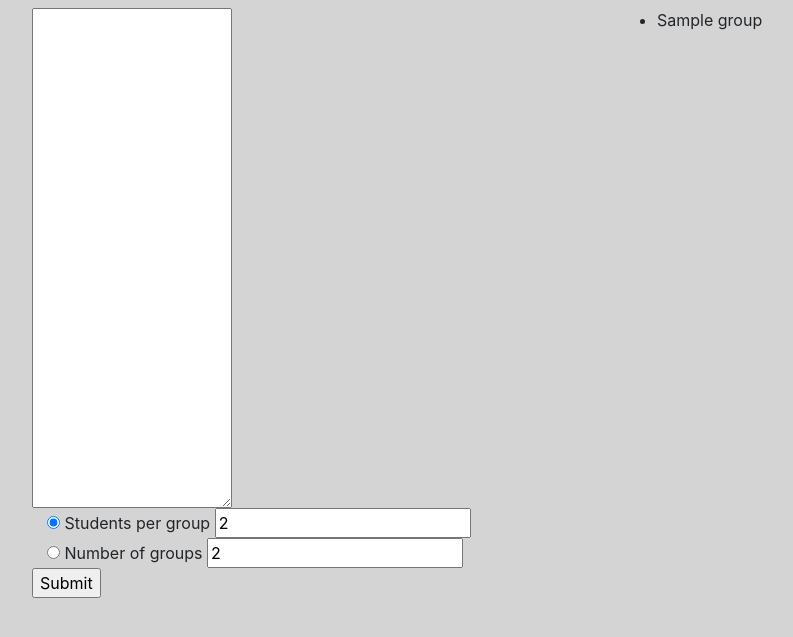
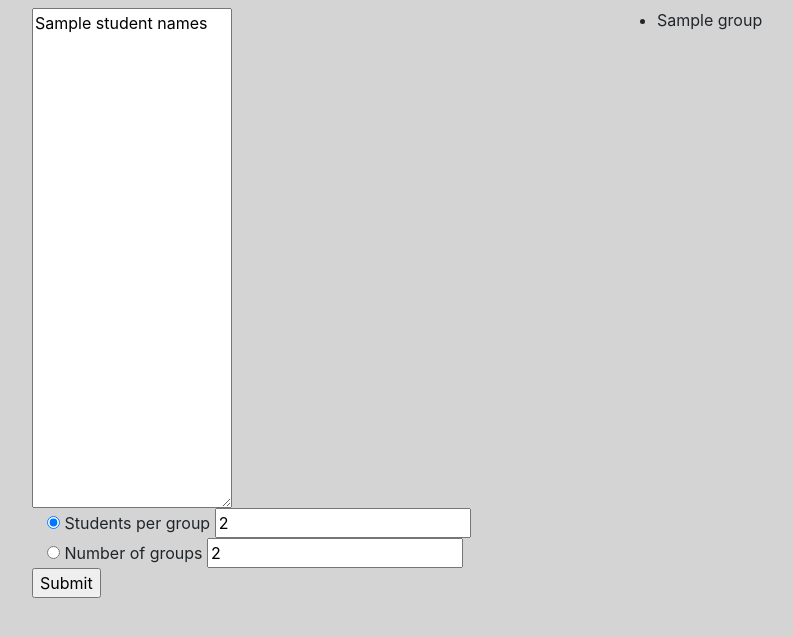
Before and after one commit to TawfeeICS4U/teammaker, a Flask app: template templates/index.html in a window 1280 px wide. Shown: the top 637 px of the page, without its empty margins (38-831 px from the left). Run offline with Flask 2, Linux system fonts and the light colour scheme; the template is opened without the code that fills it: most values are stand-ins (such as "Sample title", 1, 10 or a date in 2020); parts of the project's set-up code (start-up, migrations or seed data) failed here and were passed over; some libraries are stand-ins or nearby versions.

Commit message:
fixed things

```diff
--- a/app.py
+++ b/app.py
@@ -1,12 +1,18 @@
 from flask import Flask, request, render_template
+import openpyxl
 import random
-import math
 
 app = Flask(__name__)
+wb = openpyxl.load_workbook(filename = 'class_list.xlsx')
 
-@app.route('/')
+
+@app.route('/period1')
 def index():
-    return render_template('index.html')
+	sheet = wb.get_sheet_names()[0]
+	worksheet = wb.get_sheet_by_name(sheet)
+	student_names = [clean_name(name.value) for name in worksheet['B']]
+	print(type(student_names))
+	return render_template('index.html', student_names=listToString(student_names))
 
 @app.route('/', methods=['POST'])
 def my_form_post():
@@ -28,7 +34,7 @@ def my_form_post():
     return render_template('index.html', groups=groups)
 
 def number_of_groups(n, l): #n is the number of groups desired,
-    d = math.ceil(len(l)/n)
+    d = (len(l)//n)
     return students_per_group(d, l)
 
 def students_per_group(n, l): #n is the number of students per group desired
@@ -36,3 +42,14 @@ def students_per_group(n, l): #n is the number of students per group desired
 
 def clean_list(l):
 	return [name for name in l if name not in ['', '\r', '\n', '\r\n']]
+
+def clean_name(name):
+	temp = name.split(',')
+	return ' '.join(reversed(temp))
+
+def listToString(l):
+	s = ""
+	for i in list:
+		s += (i+'\n')
+
+	return s
--- a/templates/index.html
+++ b/templates/index.html
@@ -11,7 +11,7 @@
 		<div class="row">
 			<div class="col mt-2">
 		        <form method="POST">
-		            <textarea class="longInput row" cols="30" rows="10" name="text" style="width:200px; height:500px;"></textarea>
+		            <textarea class="longInput row" cols="30" rows="10" name="text" style="width:200px; height:500px;">{{student_names}}</textarea>
 		            <div>
 		                <input type="radio" name="options" id="option1" value="option1" checked="checked"> Students per group</input>
 		                <input type="number" name="students_number" value="2"></input>
```
Also changed, not shown: 1 other file.
